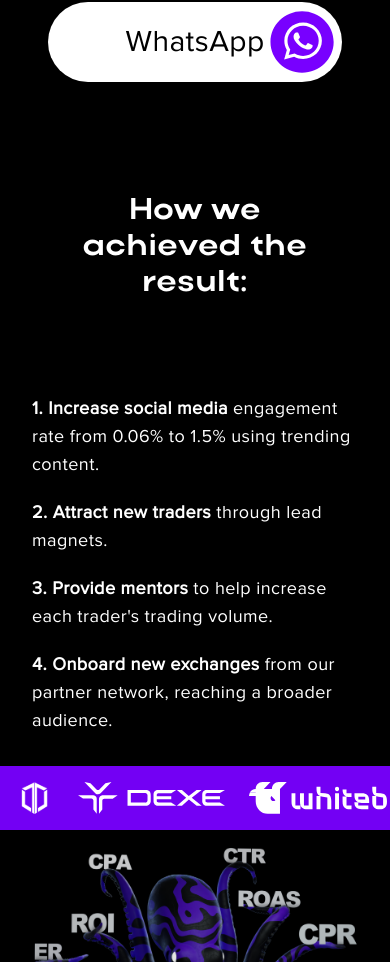
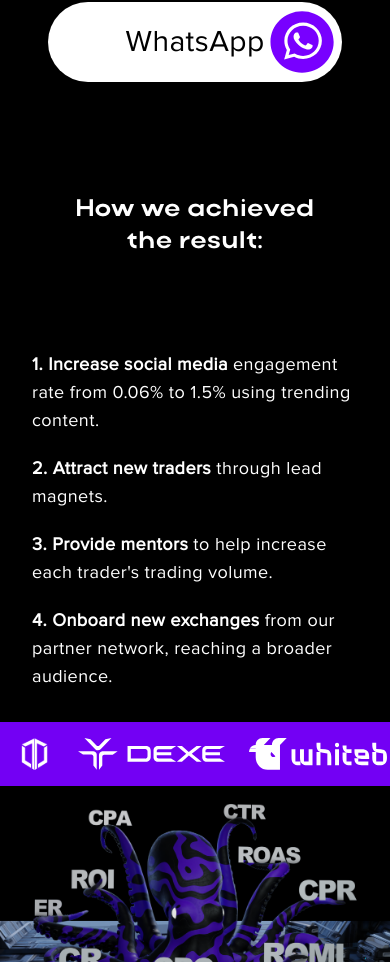
Before and after one commit to VGcod3/image-land, a React (Vite) app: page / in a window 390 px wide. Shown: the part 4142-5104 px from the top of the page. Built offline with nearby package versions, Linux system fonts and the light colour scheme.

Commit message:
update header

```diff
--- a/src/components/HowWeAchieve.tsx
+++ b/src/components/HowWeAchieve.tsx
@@ -2,7 +2,7 @@ export const HowWeAchieve = () => {
   return (
     <section className="p-8 bg-black text-white text-lg md:text-3xl ">
       <div className="mx-auto max-w-7xl flex flex-col font-proxima gap-5">
-        <h2 className="font-bold font-actay text-center text-3xl md:text-5xl p-8 mb-10">
+        <h2 className="font-bold font-actay text-center text-2xl md:text-5xl p-8 mb-10">
           How we achieved the result:
         </h2>
         <p>
```
